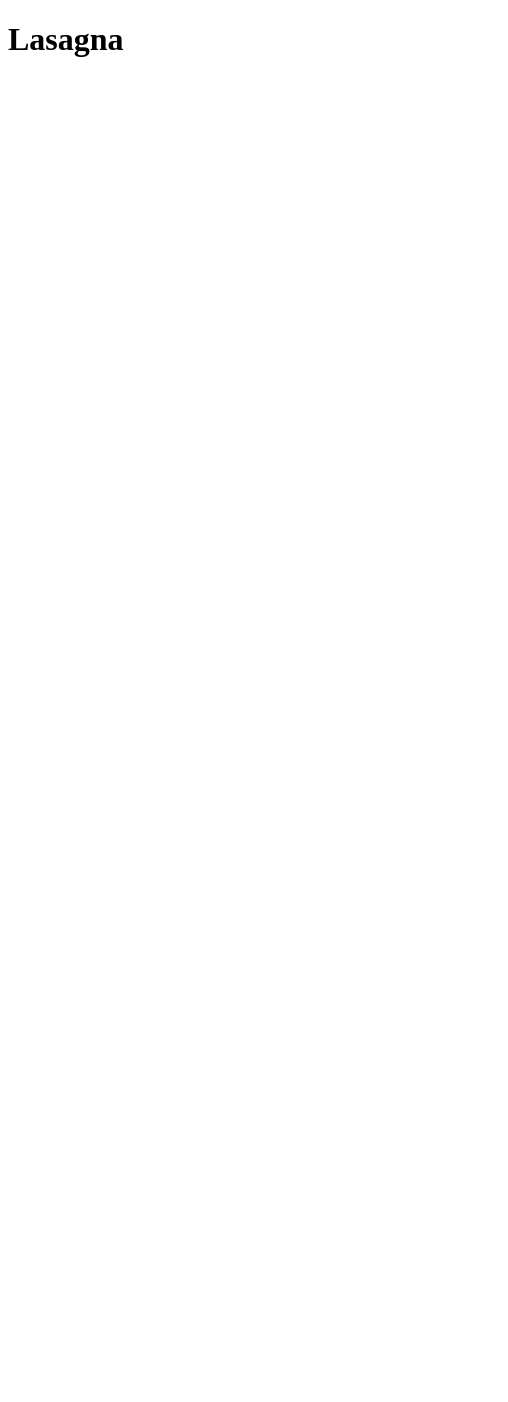
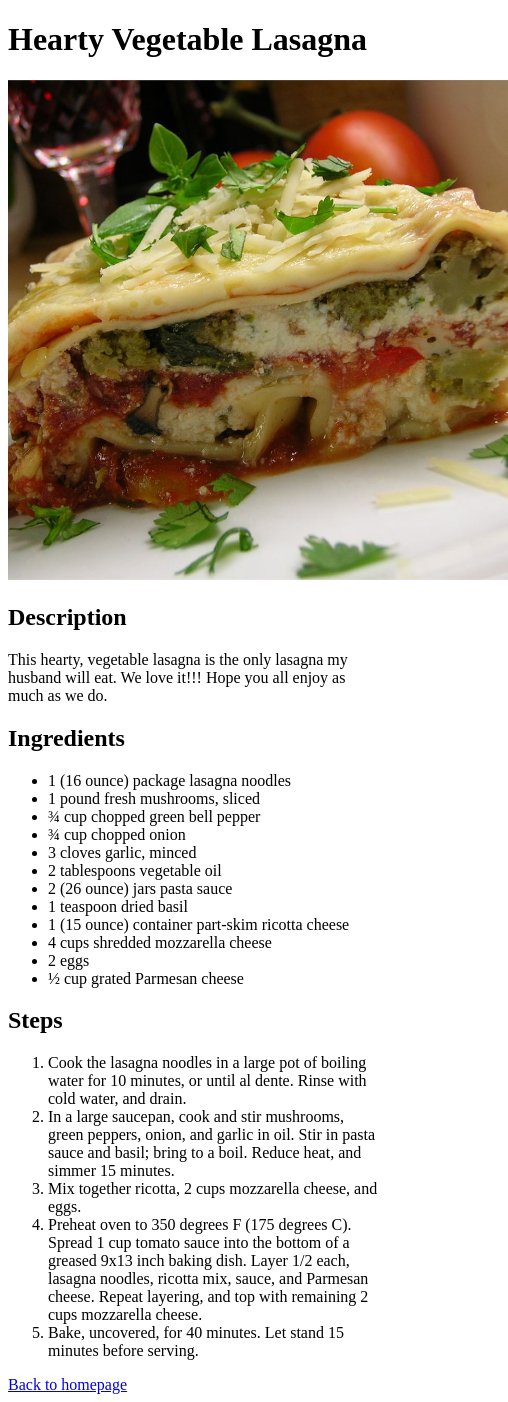
Before and after one commit to RdrBux/odin-recipes, a plain HTML site: page recipes/lasagna.html in a window 390 px wide. Shown: the whole page, 508 px wide, since content can reach past the window. Before the commit the page ends 844 px from the top, so only its background shows below. Drawn offline with Linux system fonts and the light colour scheme.

Commit message:
Add two more recipes, link in index

```diff
--- a/recipes/lasagna.html
+++ b/recipes/lasagna.html
@@ -2,9 +2,40 @@
 <html lang="en">
 <head>
     <meta charset="UTF-8">
-    <title>Lasagna recipe</title>
+    <title>Hearty Vegetable Lasagna</title>
 </head>
 <body>
-    <h1>Lasagna</h1>
+    <h1>Hearty Vegetable Lasagna</h1>
+        <img src="../img/lasagna.jpeg" alt="Delicious lasagna", width="500">
+
+        <h2>Description</h2>
+            <p>This hearty, vegetable lasagna is the only lasagna my husband will eat. We love it!!! Hope you all enjoy as much as we do.</p>
+
+        <h2>Ingredients</h2>
+            <ul>
+                <li>1 (16 ounce) package lasagna noodles</li>
+                <li>1 pound fresh mushrooms, sliced</li>
+                <li>¾ cup chopped green bell pepper</li>
+                <li>¾ cup chopped onion</li>
+                <li>3 cloves garlic, minced</li>
+                <li>2 tablespoons vegetable oil</li>
+                <li>2 (26 ounce) jars pasta sauce</li>
+                <li>1 teaspoon dried basil</li>
+                <li>1 (15 ounce) container part-skim ricotta cheese</li>
+                <li>4 cups shredded mozzarella cheese</li>
+                <li>2 eggs</li>
+                <li>½ cup grated Parmesan cheese</li>
+            </ul>
+
+        <h2>Steps</h2>
+            <ol>
+                <li>Cook the lasagna noodles in a large pot of boiling water for 10 minutes, or until al dente. Rinse with cold water, and drain.</li>
+                <li>In a large saucepan, cook and stir mushrooms, green peppers, onion, and garlic in oil. Stir in pasta sauce and basil; bring to a boil. Reduce heat, and simmer 15 minutes.</li>
+                <li>Mix together ricotta, 2 cups mozzarella cheese, and eggs.</li>
+                <li>Preheat oven to 350 degrees F (175 degrees C). Spread 1 cup tomato sauce into the bottom of a greased 9x13 inch baking dish. Layer 1/2 each, lasagna noodles, ricotta mix, sauce, and Parmesan cheese. Repeat layering, and top with remaining 2 cups mozzarella cheese.</li>
+                <li>Bake, uncovered, for 40 minutes. Let stand 15 minutes before serving.</li>
+            </ol>
+
+        <a href="../index.html">Back to homepage</a>
 </body>
 </html>
```
Also changed, not shown: index.html (+6 -2 lines), recipes/grilled-chicken.html (added, +36 -0 lines), recipes/tuna-burger.html (added, +36 -0 lines), img/grilled-chicken.jpg (added), img/lasagna.jpeg (added), img/tuna-burger.jpg (added).
